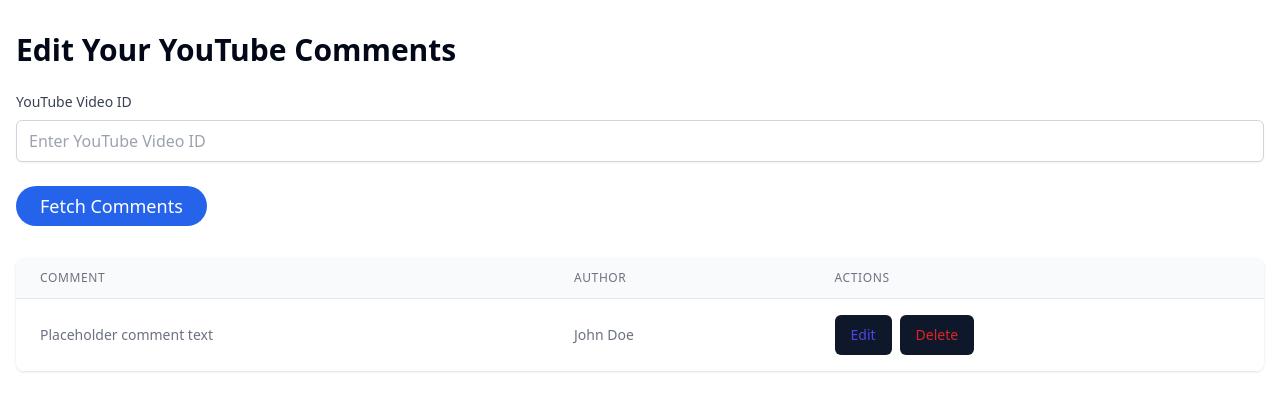
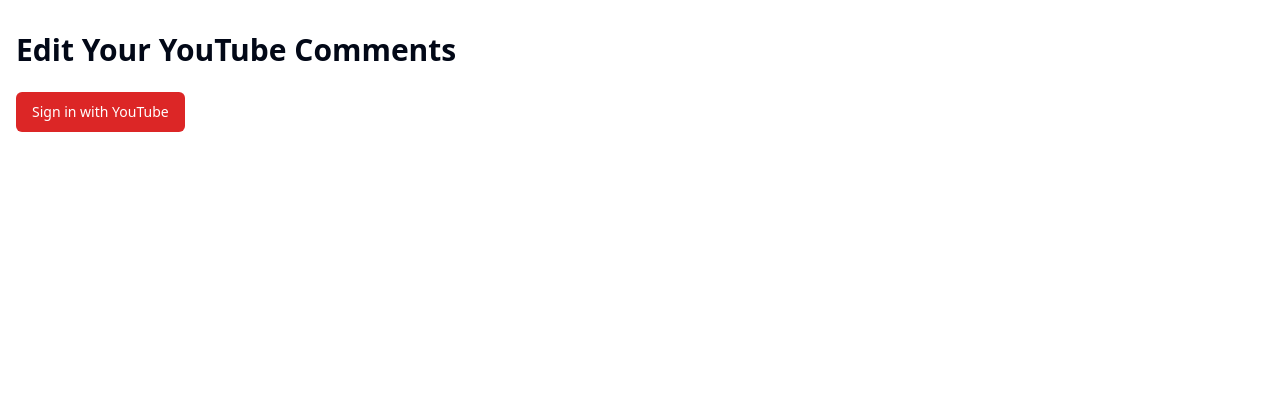
Before and after one commit to yagaltd/youtube-auth-display, a React (Vite) app: page /edit-comments in a window 1280 px wide. Shown: the top 410 px of the page. Built offline with nearby package versions, Linux system fonts and the light colour scheme.

Commit message:
Implement YouTube Sign-In Flow
Add functionality for users to sign in to YouTube and select their channel. Enable users to input their video ID and fetch top-level comments using their username after logging in.
[skip gpt_engineer]

```diff
--- a/package.json
+++ b/package.json
@@ -39,6 +39,7 @@
     "@radix-ui/react-toggle": "^1.1.0",
     "@radix-ui/react-toggle-group": "^1.1.0",
     "@radix-ui/react-tooltip": "^1.1.2",
+    "@react-oauth/google": "^0.12.1",
     "@supabase/auth-helpers-react": "^0.5.0",
     "@supabase/auth-ui-react": "^0.4.7",
     "@supabase/auth-ui-shared": "^0.1.8",
--- a/src/App.tsx
+++ b/src/App.tsx
@@ -5,10 +5,12 @@ import { AuthProvider } from "./contexts/AuthContext"
 import { BrowserRouter as Router, Route, Routes } from 'react-router-dom'
 import HomePage from "./pages/HomePage"
 import EditYouTubeComments from "./pages/EditYouTubeComments"
+import { GoogleOAuthProvider } from '@react-oauth/google'
 
 const queryClient = new QueryClient()
 
 const App = () => (
+  <GoogleOAuthProvider clientId="YOUR_GOOGLE_CLIENT_ID">
     <QueryClientProvider client={queryClient}>
       <TooltipProvider>
         <Toaster />
@@ -22,6 +24,7 @@ const App = () => (
         </AuthProvider>
       </TooltipProvider>
     </QueryClientProvider>
+  </GoogleOAuthProvider>
 )
 
 export default App
--- a/src/pages/EditYouTubeComments.tsx
+++ b/src/pages/EditYouTubeComments.tsx
@@ -1,57 +1,124 @@
-import React from 'react';
+import React, { useState, useEffect } from 'react';
 import { Button } from "@/components/ui/button";
+import { Input } from "@/components/ui/input";
+import { useGoogleLogin } from '@react-oauth/google';
+import axios from 'axios';
 
-// EditYouTubeComments component
 const EditYouTubeComments = () => {
+  const [user, setUser] = useState(null);
+  const [channel, setChannel] = useState(null);
+  const [videoId, setVideoId] = useState('');
+  const [comments, setComments] = useState([]);
+
+  const login = useGoogleLogin({
+    onSuccess: (codeResponse) => setUser(codeResponse),
+    onError: (error) => console.log('Login Failed:', error),
+    scope: 'https://www.googleapis.com/auth/youtube.force-ssl'
+  });
+
+  useEffect(() => {
+    if (user) {
+      axios
+        .get(`https://www.googleapis.com/oauth2/v1/userinfo?access_token=${user.access_token}`, {
+          headers: {
+            Authorization: `Bearer ${user.access_token}`,
+            Accept: 'application/json'
+          }
+        })
+        .then((res) => {
+          setChannel(res.data);
+        })
+        .catch((err) => console.log(err));
+    }
+  }, [user]);
+
+  const fetchComments = async () => {
+    if (!user || !videoId) return;
+
+    try {
+      const response = await axios.get(
+        `https://youtube.googleapis.com/youtube/v3/commentThreads?part=snippet&videoId=${videoId}&access_token=${user.access_token}`
+      );
+
+      // Filter comments to only include those by the authenticated user
+      const userComments = response.data.items.filter(
+        item => item.snippet.topLevelComment.snippet.authorChannelId.value === channel.id
+      );
+
+      setComments(userComments);
+    } catch (error) {
+      console.error('Error fetching comments:', error);
+    }
+  };
+
   return (
     <div className="container mx-auto px-4 py-8">
       <h1 className="text-3xl font-bold mb-6">Edit Your YouTube Comments</h1>
 
-      {/* Video ID input */}
+      {!user ? (
+        <Button onClick={() => login()} className="bg-red-600 hover:bg-red-700 text-white mb-4">
+          Sign in with YouTube
+        </Button>
+      ) : (
+        <div className="mb-4">
+          <p>Logged in as: {channel?.name}</p>
+          <Button onClick={() => setUser(null)} className="bg-gray-600 hover:bg-gray-700 text-white mt-2">
+            Logout
+          </Button>
+        </div>
+      )}
+
+      {user && (
+        <>
           <div className="mb-6">
             <label htmlFor="videoId" className="block text-sm font-medium text-gray-700 mb-2">
               YouTube Video ID
             </label>
-        <input
+            <Input
               type="text"
               id="videoId"
-          className="w-full px-3 py-2 border border-gray-300 rounded-md shadow-sm focus:outline-none focus:ring-blue-500 focus:border-blue-500"
+              value={videoId}
+              onChange={(e) => setVideoId(e.target.value)}
               placeholder="Enter YouTube Video ID"
+              className="w-full"
             />
           </div>
 
-      {/* Fetch Comments button */}
-      <Button className="bg-blue-600 hover:bg-blue-700 text-white px-6 py-2 rounded-full text-lg mb-8">
+          <Button
+            onClick={fetchComments}
+            className="bg-blue-600 hover:bg-blue-700 text-white px-6 py-2 rounded-full text-lg mb-8"
+            disabled={!videoId}
+          >
             Fetch Comments
           </Button>
 
-      {/* Comments table placeholder */}
+          {comments.length > 0 && (
             <div className="bg-white shadow overflow-hidden sm:rounded-lg">
               <table className="min-w-full divide-y divide-gray-200">
                 <thead className="bg-gray-50">
                   <tr>
                     <th className="px-6 py-3 text-left text-xs font-medium text-gray-500 uppercase tracking-wider">Comment</th>
-              <th className="px-6 py-3 text-left text-xs font-medium text-gray-500 uppercase tracking-wider">Author</th>
                     <th className="px-6 py-3 text-left text-xs font-medium text-gray-500 uppercase tracking-wider">Actions</th>
                   </tr>
                 </thead>
                 <tbody className="bg-white divide-y divide-gray-200">
-            {/* Placeholder row */}
-            <tr>
+                  {comments.map((comment) => (
+                    <tr key={comment.id}>
                       <td className="px-6 py-4 whitespace-nowrap text-sm text-gray-500">
-                Placeholder comment text
-              </td>
-              <td className="px-6 py-4 whitespace-nowrap text-sm text-gray-500">
-                John Doe
+                        {comment.snippet.topLevelComment.snippet.textDisplay}
                       </td>
                       <td className="px-6 py-4 whitespace-nowrap text-sm font-medium">
                         <Button className="text-indigo-600 hover:text-indigo-900 mr-2">Edit</Button>
                         <Button className="text-red-600 hover:text-red-900">Delete</Button>
                       </td>
                     </tr>
+                  ))}
                 </tbody>
               </table>
             </div>
+          )}
+        </>
+      )}
     </div>
   );
 };
```
Also changed, not shown: 1 other file (tests, documents, lock files or other folders). Lines whose indentation alone changed are shown as unchanged.
